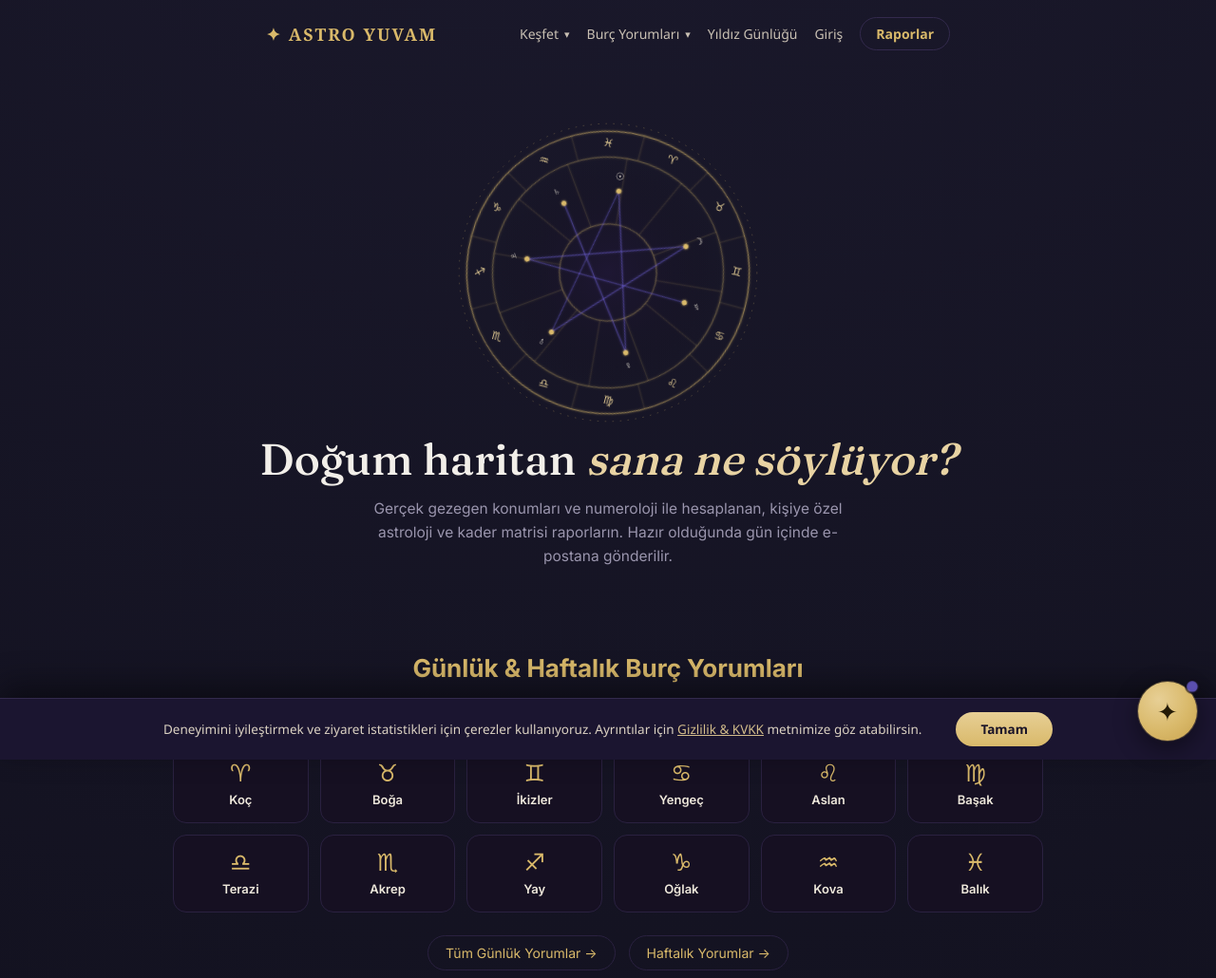
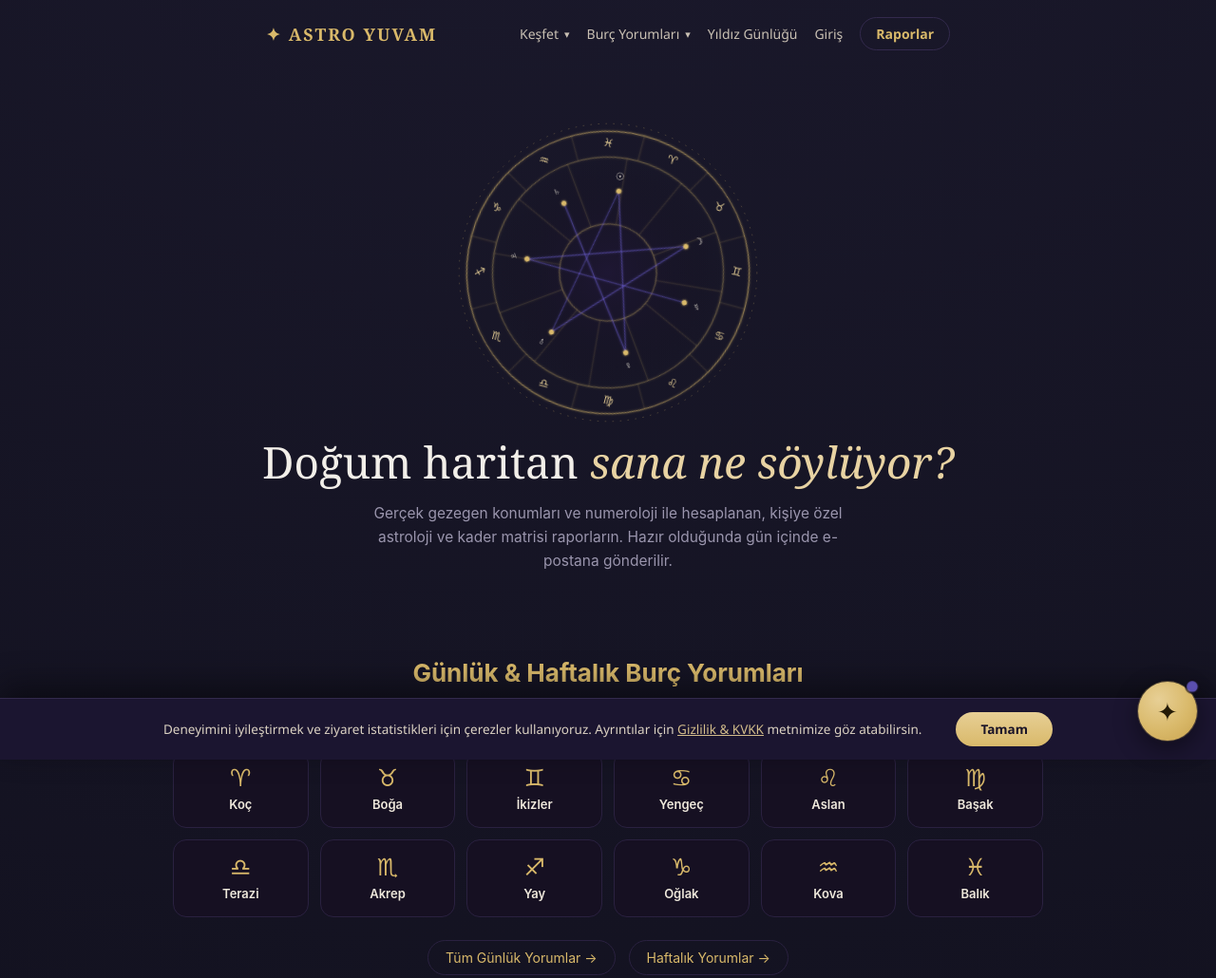
Before and after one commit to glitchqtm-prog/Kubramindunyasi, a plain HTML site: page index.html in a window 1280 px wide. Shown: the top 1030 px of the page at 95% size. Drawn offline with Linux system fonts and the light colour scheme.

Commit message:
Add files via upload

```diff
--- a/index.html
+++ b/index.html
@@ -14,9 +14,6 @@
 <link rel="icon" type="image/png" sizes="16x16" href="/favicon-16x16.png" />
 <link rel="apple-touch-icon" href="/apple-touch-icon.png" />
 <script type="application/ld+json">{"@context":"https://schema.org","@type":"Organization","name":"Astro Yuvam","alternateName":"AstroYuvam","url":"https://astroyuvam.com","logo":"https://astroyuvam.com/logo-512.png","image":"https://astroyuvam.com/logo-512.png","description":"Gerçek gezegen konumları ve numeroloji ile hesaplanan, yapay zekâ destekli kişiye özel astroloji ve kader matrisi raporları; ücretsiz astroloji araçları ve günlük burç yorumları.","sameAs":["https://www.instagram.com/astroyuvam","https://www.youtube.com/@AstroYuvam","https://x.com/astroyuvam","https://www.shopier.com/astroyuvam"]}</script>
-<link rel="preconnect" href="https://fonts.googleapis.com">
-<link rel="preconnect" href="https://fonts.gstatic.com" crossorigin>
-<link rel="stylesheet" href="https://fonts.googleapis.com/css2?family=Fraunces:opsz,wght@9..144,300;9..144,500;9..144,600&family=Inter:wght@400;500;600;700&display=swap">
 <link rel="stylesheet" href="style.css" />
 <style>
   /* Astro Yuvam — ek bölüm stilleri (mevcut style.css'i bozmadan) */
```
